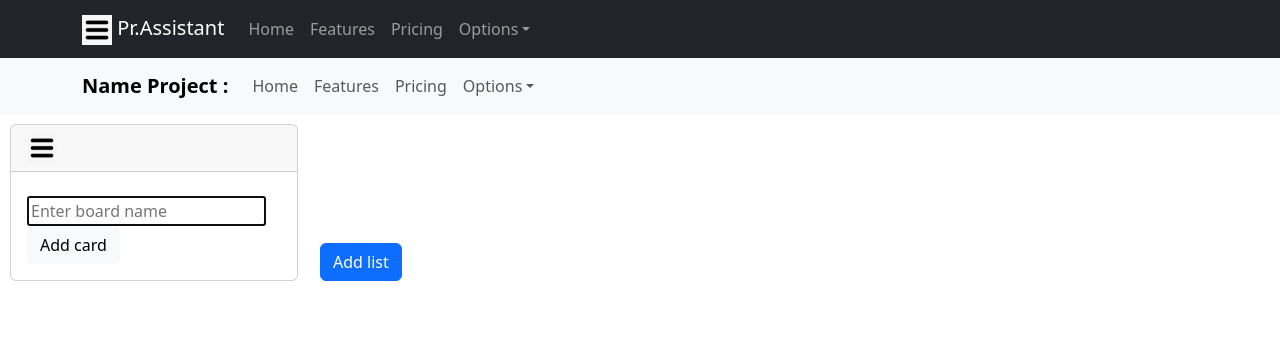
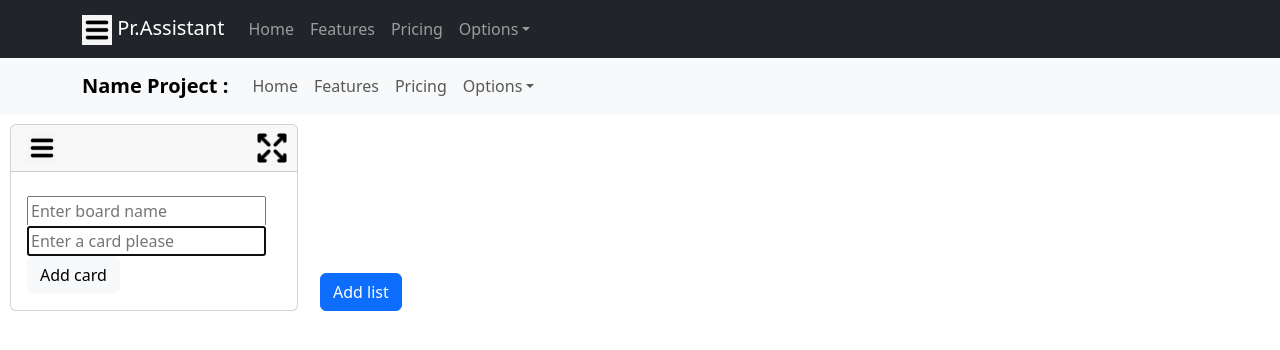
Before and after one commit to Omersim15182/private-assistant, a React (Create React App) app: page /Board in a window 1280 px wide. Shown: the top 350 px of the page. Built offline with nearby package versions, Linux system fonts and the light colour scheme.

Commit message:
add a close and escape option to the boards

```diff
--- a/src/App.css
+++ b/src/App.css
@@ -84,3 +84,14 @@
   left: 0;
   z-index: -1; /* Set a negative z-index to make sure it's behind other elements */
 }
+
+.h3-home{
+  font-family: cursive;
+   margin: auto;
+  width: 50%;
+  border: 3px solid null ;
+  padding: 10px;
+  text-align: center;
+position: relative;
+top: 100px;
+}
--- a/src/Components/Board.js
+++ b/src/Components/Board.js
@@ -6,6 +6,9 @@ import { useData } from '../Pages/DataContext';
 import '../App.css';
 import BoardsMenu from '../Pages/BoardsMenu';
 import { v4 as uuidv4 } from 'uuid';
+import Cards from './Cards';
+import min from '../minimize.png';
+import max from '../maximize.png';
 
 
 export default function Board() {
@@ -13,7 +16,9 @@ export default function Board() {
   const { boardTitle } = useData();
 
   // Initialize boards with an input value
-  const [boards, setBoards] = useState([{ id: uuidv4(), title: boardTitle, inputValue: '', isEditing: true, cards: [] }]);
+  const [boards, setBoards] = useState([{ id: uuidv4(), title: boardTitle, inputValue: '', isEditing: true }]);
+
+
 
   // Function to handle input change by board ID
   const handleInputChange = (id, event) => {
@@ -28,7 +33,7 @@ export default function Board() {
 
   // Function to add a new board
   const handleDuplicateBoards = () => {
-    const newBoard = { id: uuidv4(), title: boardTitle, inputValue: '', isEditing: true, cards: [] };
+    const newBoard = { id: uuidv4(), title: boardTitle, inputValue: '', isEditing: true };
     setBoards([...boards, newBoard]);
     console.log('id board', newBoard.id);
   };
@@ -44,6 +49,15 @@ export default function Board() {
       });
       setBoards(newBoards);
     }
+   if (event.key === 'Escape') {
+    const newBoards = boards.map(board =>{
+      if (board.id === id) {
+        return { ...board, title: board.inputValue, isEditing: true };
+      }
+      return board;
+    })
+    setBoards(newBoards);
+   }
   }
 
   // Function to handle clicking on the title to edit
@@ -57,41 +71,12 @@ export default function Board() {
     setBoards(newBoards);
   }
 
-  //Close board
+  //Reduce board
   const closeBoard = (id) => {
     const filterBoards = boards.filter(board => board.id !== id);
     setBoards(filterBoards);
   };
 
-  // Function to add a new card
-  const handleDuplicateCards = (boardId) => {
-    const newCard = { id: uuidv4(), title: '' };
-    const newBoards = boards.map(board => {
-      if (board.id === boardId) {
-        return { ...board, cards: [...board.cards, newCard] };
-      }
-      return board;
-    });
-    setBoards(newBoards);
-    console.log('id board', boardId);
-  }
-
-  // Function to handle input card by board ID
-  const handleInputCardChange = (boardId, cardId, event) => {
-    const newBoards = boards.map(board => {
-      if (board.id === boardId) {
-        const newCards = board.cards.map(card => {
-          if (card.id === cardId) {
-            return { ...card, title: event.target.value };
-          }
-          return card;
-        });
-        return { ...board, cards: newCards };
-      }
-      return board;
-    });
-    setBoards(newBoards);
-  };
   console.log('this is my boards:', boards);
 
   return (
@@ -103,32 +88,27 @@ export default function Board() {
           <div key={board.id}>
             <Card key={board.id} style={{ width: '18rem', margin: '10px' }}>
               <Card.Header>
-                <Card.Img variant="top" src={logo} style={{ height: '30px', width: '30px' }} />
+                <Card.Img key={board.id} variant="top" src={logo} style={{ height: '30px', width: '30px' }} />
+                <Button onClick={()=>handleInputKeyPress(board.id,{key :board.isEditing ? 'Enter' : 'Escape'})} variant="top" type="submit" style={{ height: '30px', width: '30px', padding: 0, border: 0, position: 'relative', left: '200px' }}>
+                  { board.isEditing ? (
+                    <img key={board.id} src={max} alt="Maximize" style={{ height: '100%', width: '100%', objectFit: 'cover' }} />
+                  ) : (
+                    <img  src={min} alt="Minimize" style={{ height: '100%', width: '100%', objectFit: 'cover' }} />
+                  )}
+                </Button>
               </Card.Header>
               <Card.Body>
                 {board.isEditing ? (
                   <div>
                     <Card.Title>{board.inputValue}</Card.Title>
-                    <input
+                     <input
                       placeholder='Enter board name'
                       value={board.inputValue}
                       onChange={(e) => handleInputChange(board.id, e)}
                       onKeyPress={(e) => handleInputKeyPress(board.id, e)}
                       autoFocus
                     />
-                    {board.cards.map((card, index) => (
-                      <div key={card.id}>
-                        <Card.Title />
-                        <input
-                          autoFocus
-                          value={card.title}
-                          onKeyPress={(e) => handleInputKeyPress(board.id, e)}
-                          onChange={(e) => handleInputCardChange(board.id, card.id, e)}
-                          placeholder="Enter card title"
-                        />
-                      </div>
-                    ))}
-                    <Button variant='light' onClick={() => handleDuplicateCards(board.id)}>Add card </Button>
+                     <Cards ></Cards>
                   </div>
                 ) : (
                   <div >
--- /dev/null
+++ b/src/Components/Cards.js
@@ -0,0 +1,59 @@
+import React, { useState } from 'react'
+import { v4 as uuidv4 } from 'uuid';
+import Button from 'react-bootstrap/Button';
+
+export default function Cards() {
+
+    const [cards, setCard] = useState([{ id: uuidv4(), title: '',show:true }]);
+
+    //Function to handle input changed by card
+    const handleInputCard = (event, idCard) => {
+        const newCard = cards.map(card => {
+            if (card.id === idCard) {
+                return { ...card, title: event.target.value }
+            }
+            return card
+        })
+        setCard(newCard);
+        console.log('cards:',cards);
+    };
+
+    //Function duplicate card
+    const handleDuplicateCard = () => {
+        const newCard = { id: uuidv4(), title: '',show:true};
+        setCard([...cards, newCard]);
+    }
+    const onPress = (event,id)=> {
+        if (event.key === 'Enter') {
+            console.log('yes');
+         const newCard = cards.map(card =>{
+            if (id === card.id) {
+                return { ...card,show:false}
+            }
+            return card
+         });
+         setCard(newCard);
+       }
+    }
+
+    console.log('card:',cards);
+
+
+    return (
+        <div>
+            {cards.map((card, index) => (
+                <div key={card.id}>
+                    <input
+                        key={card.id}
+                        value={card.title}
+                        autoFocus
+                        onChange={(event) => handleInputCard(event, card.id)}
+                        onKeyPress={(e) => onPress(e,card.id)}
+                        placeholder='Enter a card please'
+                        />
+                </div>
+            ))}
+           <Button variant='light' onClick={handleDuplicateCard}>Add card </Button>
+        </div>
+    )
+}
--- a/src/Pages/Home.js
+++ b/src/Pages/Home.js
@@ -4,7 +4,7 @@ import Offcanvas from 'react-bootstrap/Offcanvas';
 import Col from 'react-bootstrap/Col';
 import Form from 'react-bootstrap/Form';
 import Row from 'react-bootstrap/Row';
-import  logo  from '../marissa-grootes-ck0i9Dnjtj0-unsplash.jpg'
+import logo from '../marissa-grootes-ck0i9Dnjtj0-unsplash.jpg'
 import '../App.css';
 
 
@@ -15,9 +15,13 @@ function Home() {
   const handleShow = () => setShow(true);
 
   return (
-    <div className="background-image-container" style={{backgroundImage: `url(${logo})`}}>
+    <div className="background-image-container" style={{ backgroundImage: `url(${logo})` }}>
       <>
-      <Button style={{ position: 'relative', top: '100px', textAlign: 'left' }} variant="primary" onClick={handleShow}>
+        <h3 className='h3-home'>
+          Hello and welcome to my private assistant , i am sure that all of i will find some uses to your daily
+        </h3>
+         <h3 className='h3-home'>To continue registering, click the button and I promise you won't regret it </h3>
+        <Button style={{ position: 'relative', top: '100px', justifyContent:'center' }} variant="primary" onClick={handleShow}>
           Sign up
         </Button>
 
```
Also changed, not shown: src/maximize.png (added), src/minimize.png (added). Lines whose indentation alone changed are shown as unchanged.
